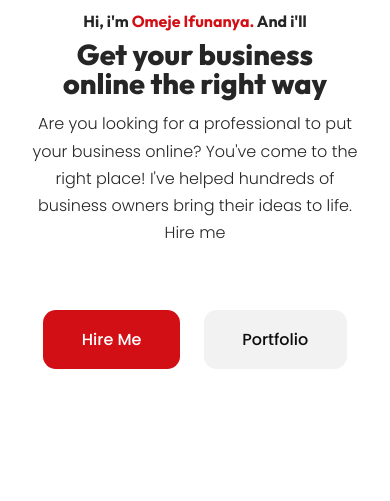
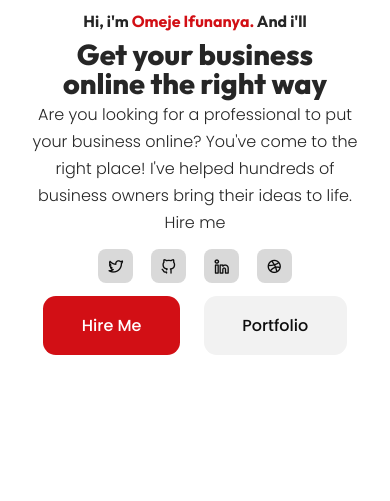
Before and after one commit to WebFizzy/MiProfile4, a plain HTML site: page index.html in a window 390 px wide. Shown: the part 343-844 px from the top of the page. Drawn offline with nearby package versions, Linux system fonts and the light colour scheme.

Commit message:
Update styles.css

```diff
--- a/styles.css
+++ b/styles.css
@@ -729,19 +729,39 @@ footer {
     }
   }
 
-  .header {
-    height: 115vh;
+ .header {
+    height: 70vh;
   }
 
   .header-content {
     width: var(--container-width-sm);
-    padding-bottom: 2rem;
+    padding-bottom: 0rem;
     margin-top: 1rem;
   }
 
+
+  .header-content p {
+    margin: 0.2rem 0 0.8rem;
+  }
+
   .header-socials {
-    display: none;
+    position: unset;
+    bottom: auto;
+    right: auto;
+    display: flex;
+    flex-direction: row;
+    justify-content: center;
+    margin: 0 0 0.8rem;
   }
+
+  .header-socials a {
+    padding: 0.2rem 0.6rem;
+  }
+
+  .header-socials a:hover {
+    transform: translateY(-0.5rem);
+  }
+
   .header-image {
     margin-top: 5rem;
     width: 50vw;
```
